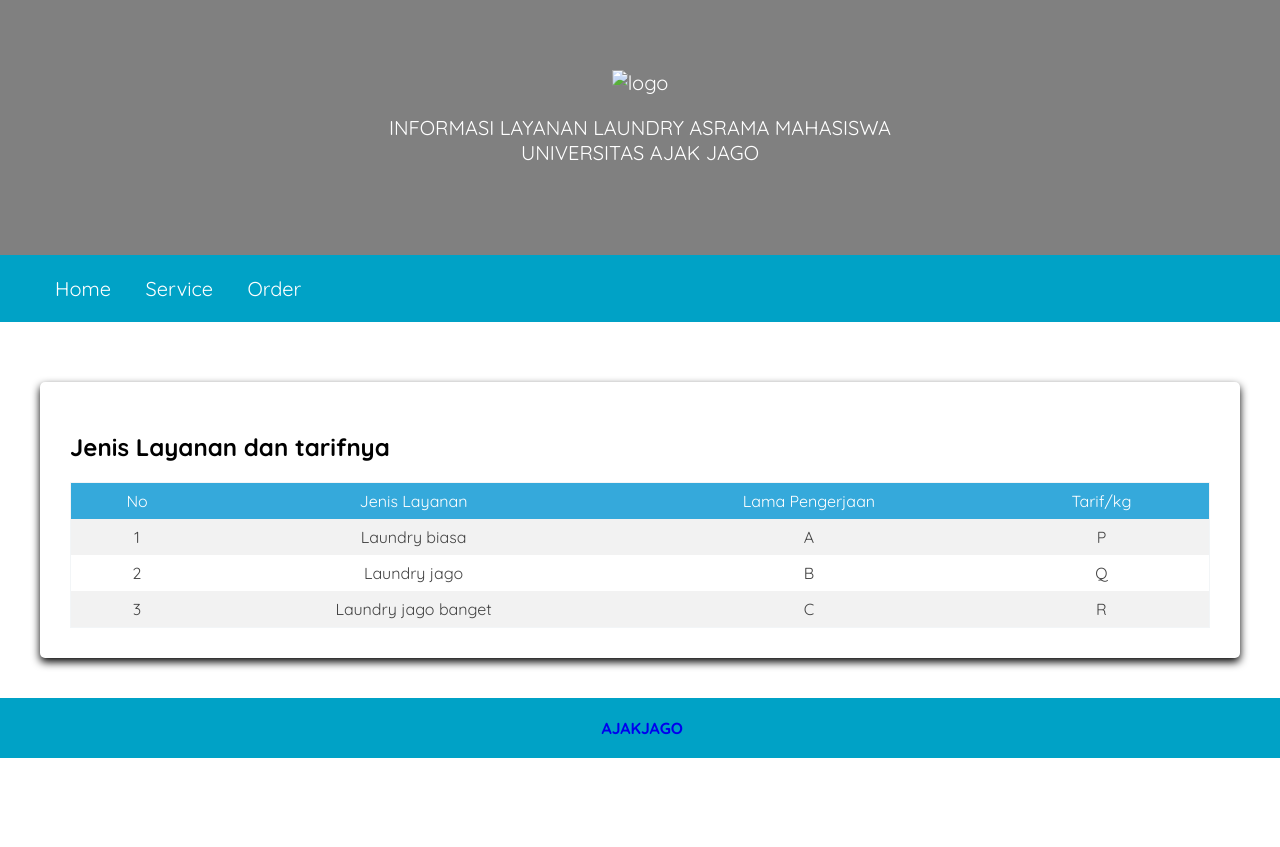
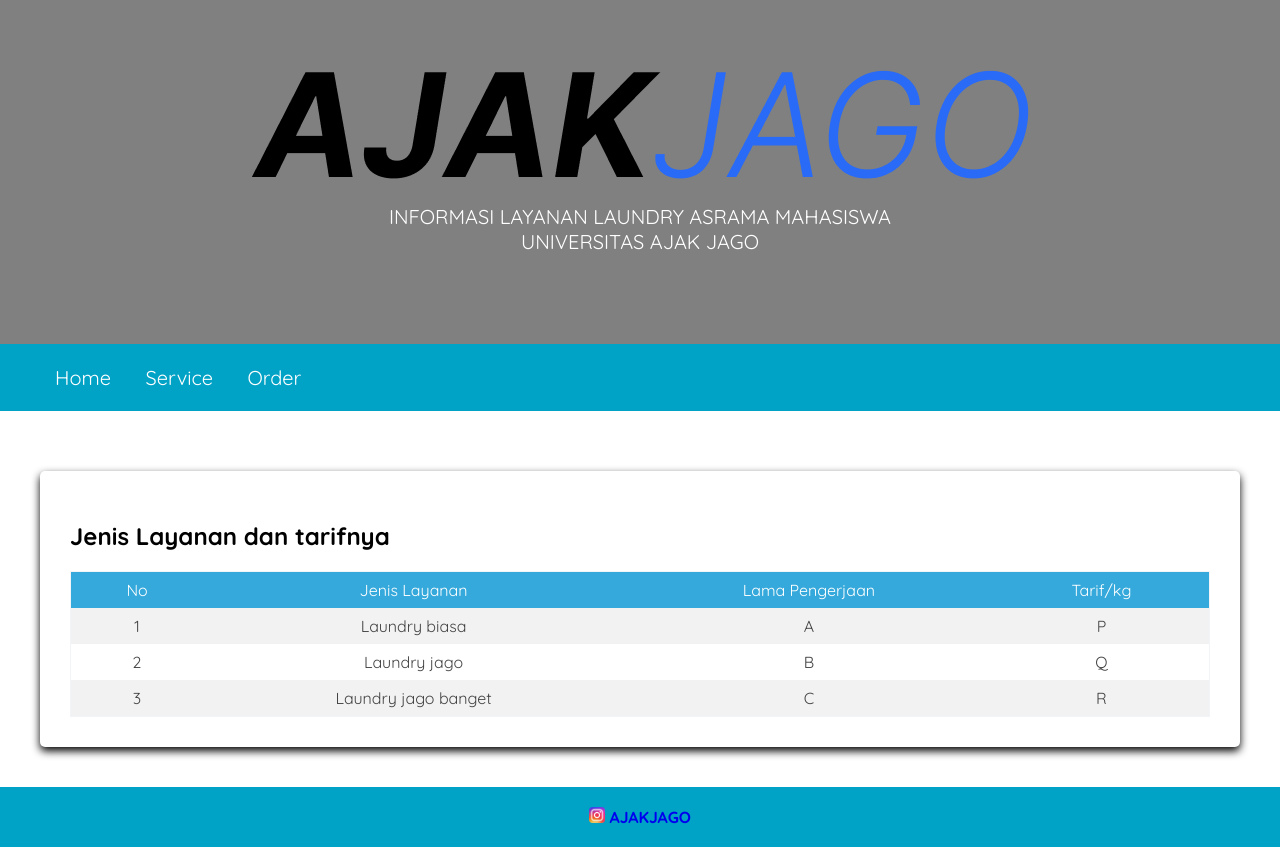
Before and after one commit to ramiouse/tugas-akifs, a plain HTML site: page service.html in a window 1280 px wide. Before the commit the page ends 800 px from the top, so only its background shows below. Drawn offline with Linux system fonts and the light colour scheme; files that its build step writes are made by us from their sources.

Commit message:
Add files via upload

```diff
--- a/service.html
+++ b/service.html
@@ -5,13 +5,13 @@
   <meta http-equiv="X-UA-Compatible" content="IE=edge">
   <meta name="viewport" content="width=device-width, initial-scale=1.0">
   <title> AJAK JAGO</title>
-  <link rel="icon" href="/assets/img/AJAKJAGO.png" sizes="16x16" type="image/png">
-  <link rel="stylesheet" type="text/css" href="/assets/css/style.css">
+  <link rel="icon" href="/assets/AJAKJAGO.png" sizes="16x16" type="image/png">
+  <link rel="stylesheet" type="text/css" href="/assets/style.css">
 </head>
 <body>
   <header>
     <div class="jumbotron">
-    <img class="logo" src="/assets/img/AJAKJAGO.png" alt="logo">
+    <img class="logo" src="/assets/AJAKJAGO.png" alt="logo">
     <p>INFORMASI LAYANAN LAUNDRY ASRAMA MAHASISWA <BR> UNIVERSITAS AJAK JAGO</p>
     </div>
     <nav>
@@ -54,7 +54,7 @@
 </div>
 </main>
 <footer>
- <img src="/assets/img/logo.png" alt="" height="16PX"> <a href="https://www.instagram.com/ajakjago/">AJAKJAGO</a>
+ <img src="/assets/logo.png" alt="" height="16PX"> <a href="https://www.instagram.com/ajakjago/">AJAKJAGO</a>
  </footer>
 </body>
 </html>
```
Also changed, not shown: index.html (+4 -4 lines), order.html (+4 -4 lines).
